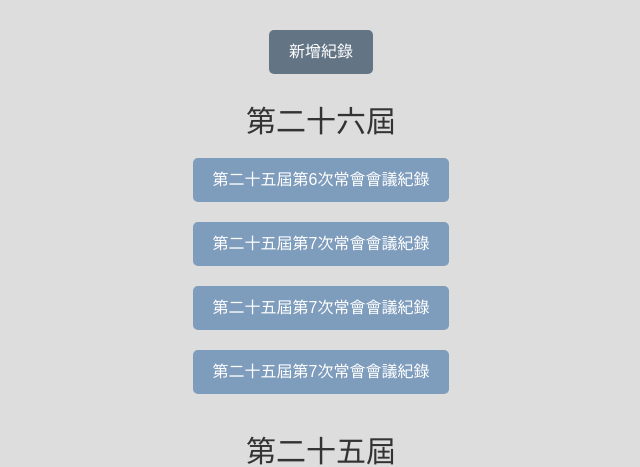
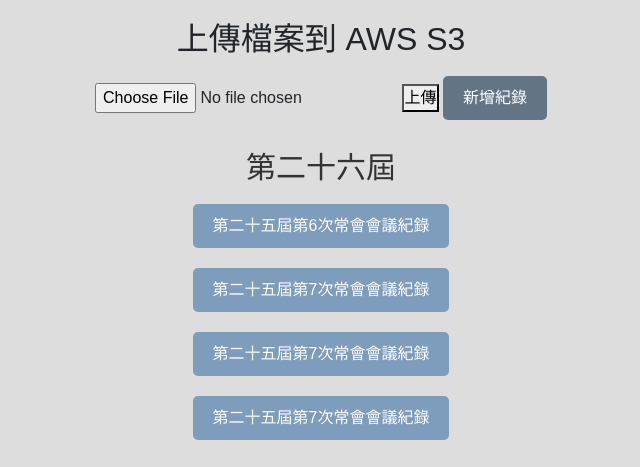
Before and after one commit to Sandy0314/scSystem, a Flask app: page /admin in a window 1280 px wide. Shown: the part 60-527 px from the top of the page, without its empty margins (319-959 px from the left). Run offline with Flask 3, Linux system fonts and the light colour scheme; the visitor is signed in with stand-in values (Sample User, id 1).

Commit message:
[FEAT] Setting AWS S3 Environment Variables

```diff
--- a/app.py
+++ b/app.py
@@ -1,4 +1,6 @@
 import json
+import os
+import boto3
 from flask import Flask, render_template, request, redirect, url_for, session, jsonify
 from flask_login import (
     LoginManager,
@@ -16,6 +18,20 @@
 login_manager = LoginManager()
 login_manager.init_app(app)
 login_manager.login_view = "login"  # 未登入時會重定向到 login 頁面
+
+
+# 設定 AWS S3
+S3_BUCKET = "ntusc-files"
+S3_REGION = "ap-southeast-1"  # 修改為你的 AWS 區域
+S3_KEY = os.getenv("AWS_ACCESS_KEY_ID")
+S3_SECRET = os.getenv("AWS_SECRET_ACCESS_KEY")
+
+s3 = boto3.client(
+    "s3",
+    aws_access_key_id=S3_KEY,
+    aws_secret_access_key=S3_SECRET,
+    region_name=S3_REGION,
+)
 
 # 假设文章存储在字典中
 articles = {}
@@ -178,6 +194,24 @@
     return json.dumps([flipped_record])
 
 
+# **📌 上傳 API**
+@app.route("/upload", methods=["POST"])
+def upload_file():
+    if "file" not in request.files:
+        return jsonify({"error": "請上傳檔案"}), 400
+
+    file = request.files["file"]
+    file_name = file.filename
+
+    # **上傳並設為「public-read」**
+    s3.upload_fileobj(file, S3_BUCKET, file_name, ExtraArgs={"ACL": "public-read"})
+
+    # **產生公開 URL**
+    file_url = f"https://{S3_BUCKET}.s3.{S3_REGION}.amazonaws.com/{file_name}"
+
+    return jsonify({"message": "檔案上傳成功", "file_url": file_url})
+
+
 @app.route("/admin/article/<int:article_id>", methods=["GET", "POST"])
 @login_required  # 需要登录才能访问
 def admin_check_article(article_id):
--- a/templates/admin.html
+++ b/templates/admin.html
@@ -32,6 +32,20 @@
             </nav>
         </header>
         <div id="app">
+
+            <h2>上傳檔案到 AWS S3</h2>
+
+            <input type="file" @change="selectFile">
+            <button @click="uploadFile">上傳</button>
+
+            <div v-if="fileUrl">
+                <h3>下載連結：</h3>
+                <a :href="fileUrl" download="filename">點擊下載</a>
+
+                <!-- <a :href="fileUrl" target="_blank">{{ fileUrl }}</a> -->
+            </div>
+
+
             <button type="button" class="new_btn" data-bs-toggle="modal" data-bs-target="#exampleModal">新增紀錄</button>
             <!-- Modal -->
             <div class="modal fade" id="exampleModal" tabindex="-1" aria-labelledby="exampleModalLabel"
@@ -129,6 +143,8 @@
         new Vue({
             el: '#app',
             data: {
+                selectedFile: null,
+                fileUrl: "",
                 chineseNumbers: ["一", "二", "三", "四", "五", "六", "七", "八", "九", "十", "十一", "十二", "十三", "十四", "十五", "十六", "十七", "十八", "十九", "二十"],
                 schedule: [
                     { name: "宣布開會", details: [] },
@@ -294,6 +310,32 @@
                     // console.log("新增議程", newschethis.schedule[index].nameduleName);
 
                 },
+                selectFile(event) {
+                    this.selectedFile = event.target.files[0];
+                },
+                async uploadFile() {
+                    if (!this.selectedFile) {
+                        alert("請選擇檔案");
+                        return;
+                    }
+
+                    let formData = new FormData();
+                    formData.append("file", this.selectedFile);
+
+                    try {
+                        let response = await fetch("/upload", { method: "POST", body: formData });
+                        let result = await response.json();
+
+                        if (response.ok) {
+                            this.fileUrl = result.file_url;
+                        } else {
+                            alert(result.error || "上傳失敗");
+                        }
+                    } catch (error) {
+                        console.error("上傳錯誤", error);
+                        alert("發生錯誤，請稍後再試");
+                    }
+                }
             },
             mounted() {
 
```
